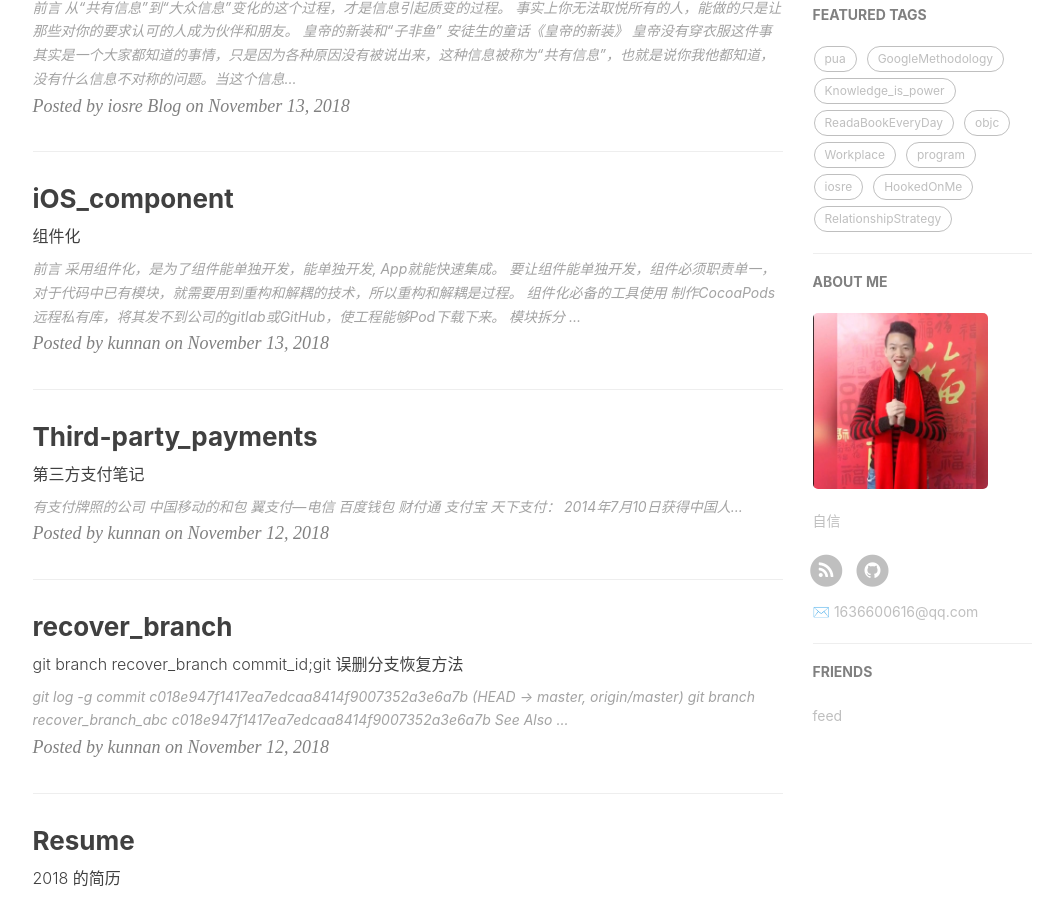
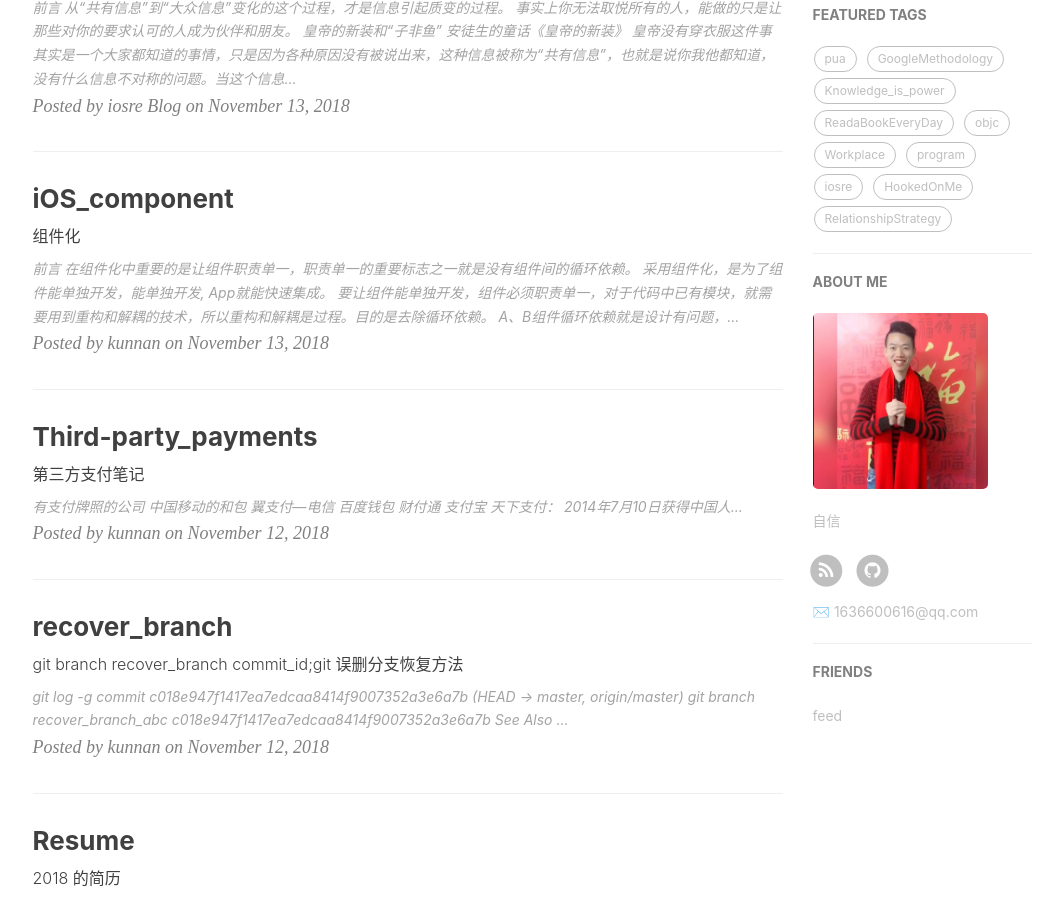
Before and after one commit to pua1203/pua1203.github.io, a Jekyll site: the page built from index.html, in a window 1280 px wide and 900 px high, scrolled down 492 px. Shown: the whole window, without its empty margins (135-1176 px from the left). Built offline with Jekyll 4.4.1, drawn with Linux system fonts in a browser that asks for light colours; nearby versions of some CDN libraries; the list of posts is cut into pages by our own code; comment, search, counter and statistics services are not loaded.

Commit message:
在组件化中重要的是让组件职责单一，职责单一的重要标志之一就是没有组件间的循环依赖

```diff
--- a/_posts/objc/2018-11-13-iOS_component.md
+++ b/_posts/objc/2018-11-13-iOS_component.md
@@ -15,10 +15,13 @@ subtitle: 组件化
 
 
 
+#### **在组件化中重要的是让组件职责单一，职责单一的重要标志之一就是没有组件间的循环依赖。**
+
 
 
 * 采用组件化，是为了组件能单独开发，能单独开发, App就能快速集成。
-  * 要让组件能单独开发，`组件必须职责单一`，对于代码中已有模块，就需要用到重构和解耦的技术，所以重构和解耦是过程。
+  * 要让组件能单独开发，`组件必须职责单一`，对于代码中已有模块，就需要用到重构和解耦的技术，所以重构和解耦是过程。目的是去除循环依赖。
+    * A、B组件循环依赖就是设计有问题，要么应该重构A、B让依赖单向；要么应该抽离一个共用组件C，让A、B组件都只依赖于C。
 
 
 
```
